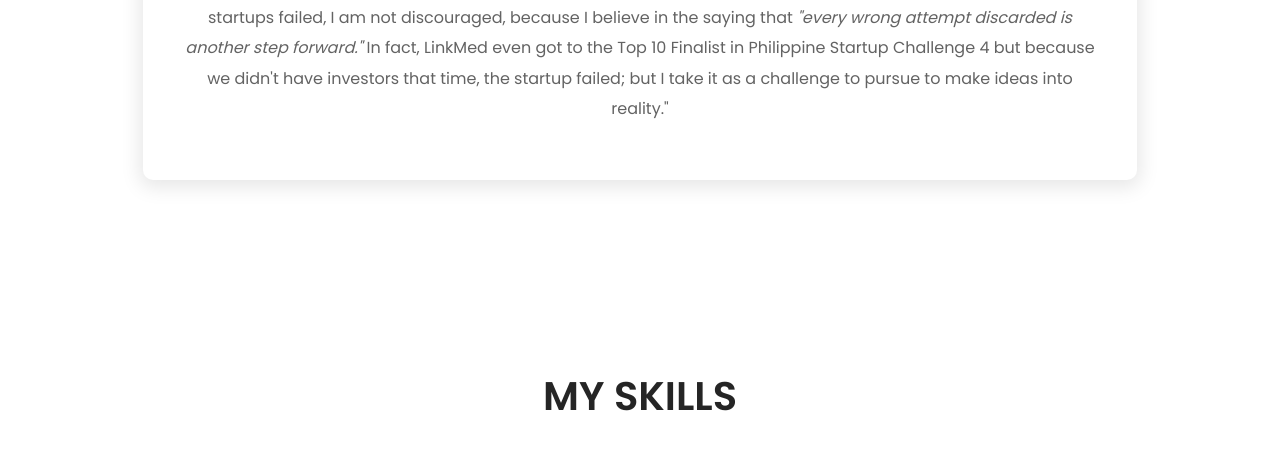
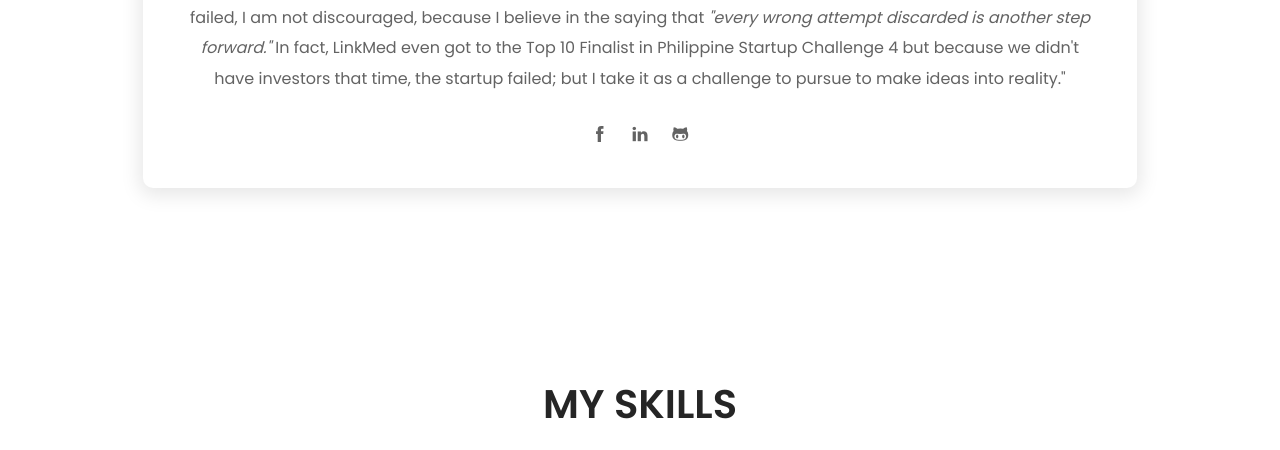
Before and after one commit to christiancunanan/christiancunanan.github.io, a website: page index.html in a window 1280 px wide. Shown: the part 1640-2090 px from the top of the page. Drawn offline with Linux system fonts and the light colour scheme.

Commit message:
Update index.html

```diff
--- a/index.html
+++ b/index.html
@@ -114,13 +114,19 @@
                                             Assembly, HTML, CSS, PHP, Javascript and Bootstrap. I have basic knowledge in those languages that I learned from school and
                                             from online courses. I also have knowledge in Arduino which what I used to build some of my DIY projects such as Powerbanks,
                                              Wi-Fi Jammer, Sensors, Toys, and others. I'm extremely passionate about the hardware and software projects that I did and
-                                             doing that is related to my course. In fact, me and my team in thesis got the Best Thesis Title in Computer Engineering
+                                             that is related to my course. In fact, me and my team in thesis got the Best Thesis Title in Computer Engineering
                                              Department and that is my motivation to continue to pursue my passion in hardware and software projects that I do. I'm also
                                               a Startup Enthusiast and a founder of some startups called LinkMed, Junkyard, and iStart. Even though all of my startups
                                               failed, I am not discouraged, because I believe in the saying that <i>"every wrong attempt discarded is another step forward." </i>
                                               In fact, LinkMed even got to the Top 10 Finalist in Philippine Startup Challenge 4 but because we didn't have investors that time,
                                                the startup failed; but I take it as a challenge to pursue to make ideas into reality."</p>
+                                               <div class="member-social-info">
+                                                <a href="https://www.facebook.com/rakshasa0o9"><i class="ti-facebook"></i></a>
+                                                <a href="https://www.linkedin.com/in/rakshasa"><i class="ti-linkedin"></i></a>
+                                                <a href="https://www.github.com/christiancunanan"><i class="ti-github"></i></a>
+                                            </div>
                                         </div>
+
                                 </div>
                                 </div>
                                 </div>
```
